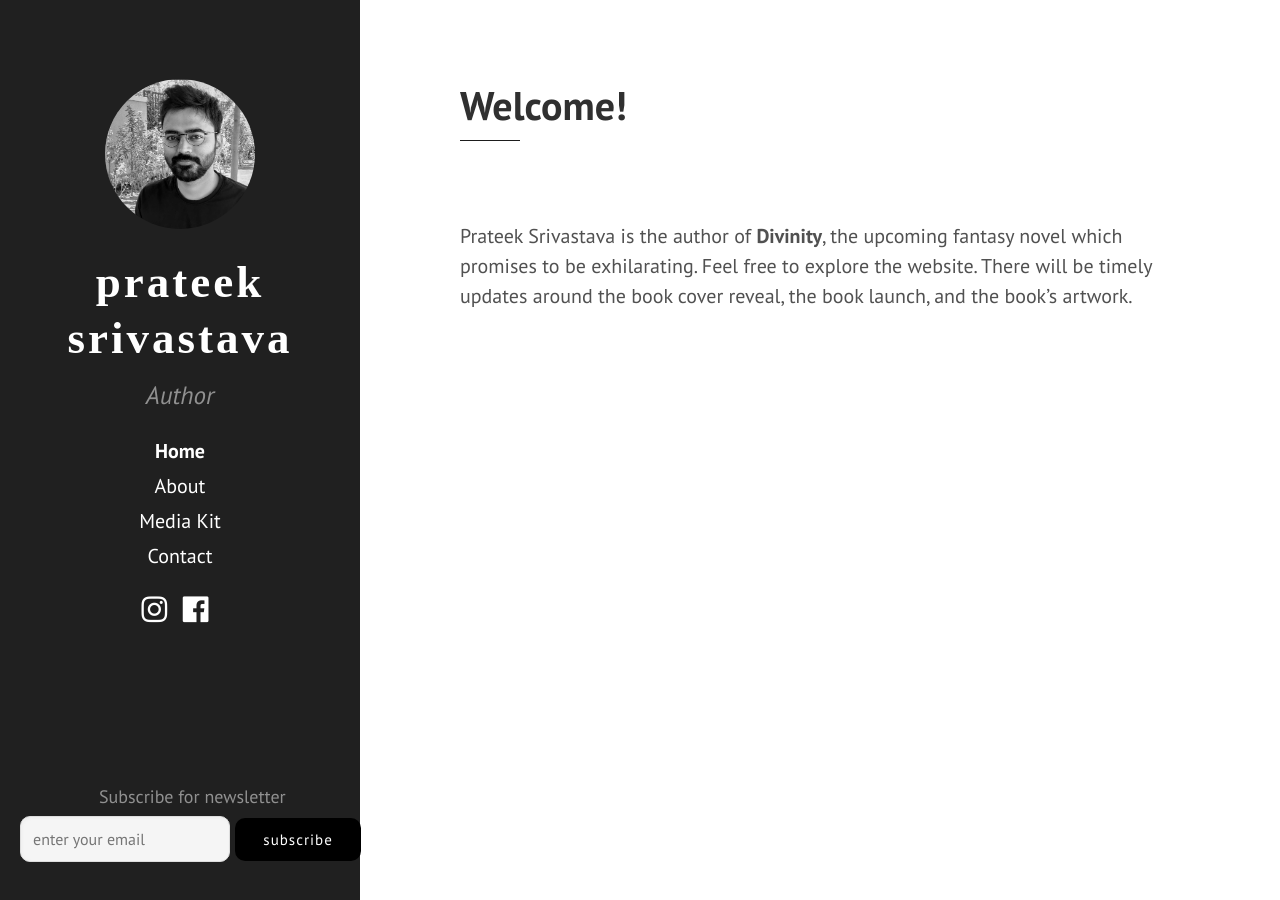
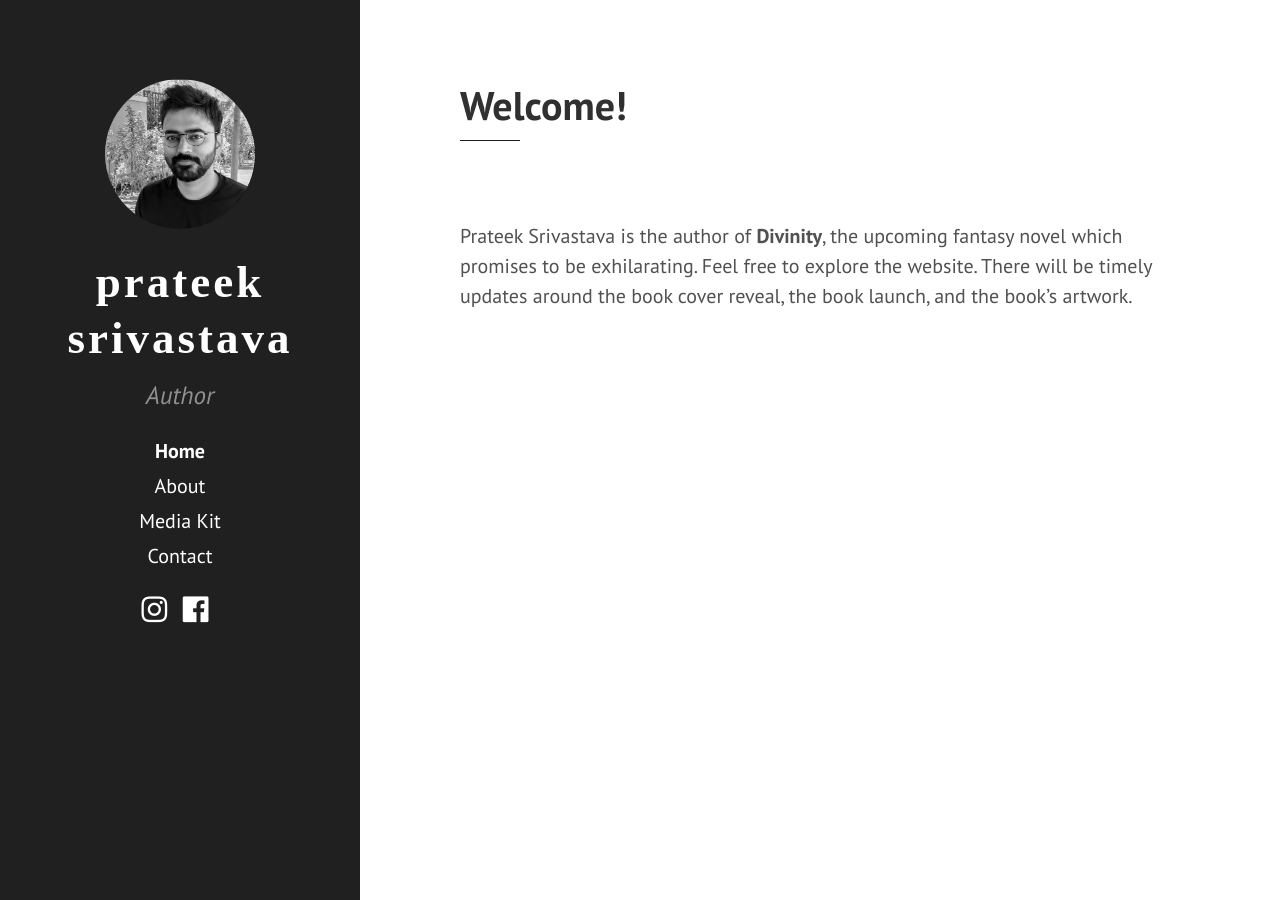
Before and after one commit to pratzo13/pratzo13.github.io, a Jekyll site: the page built from 00_home.md, in a window 1280 px wide. Built offline with Jekyll 4.4.1, drawn with Linux system fonts in a browser that asks for light colours.

Commit message:
hiding the newsletter signup form

```diff
--- a/_includes/sidebar.html
+++ b/_includes/sidebar.html
@@ -39,7 +39,7 @@
       </i>
     </a>
   </div>
-  <div id="signup-form" class="signup-form">
+  <!--div id="signup-form" class="signup-form">
     <form action="https://getsimpleform.com/messages?form_api_token=e8cc5c353641345e74b3966ab7ca0163" method="POST" enctype="multipart/form-data">
       <div class="common-text">
         Subscribe for newsletter
@@ -48,7 +48,7 @@
         <input type="email" value="" name="EMAIL" class="email" id="mce-EMAIL" placeholder="enter your email" required="">
         <!-- real people should not fill this in and expect good things - do not remove this or risk form bot signups-->
 
-        <span style="position: absolute;left: -5000px;" aria-hidden="true">
+        <!--span style="position: absolute;left: -5000px;" aria-hidden="true">
           <input type="text" name="b_25a34f10515c4e9393e3da856_280158dda1" tabindex="-1" value="">
         </span>
         <span class="clear" style="margin-top: 1em;">
@@ -57,5 +57,5 @@
         <input type="hidden" name="redirect_to" value="http://www.srivastavaprateek.com/thank-you/">
       </div>
     </form>
-  </div>
+  </div-->
 </div>
```
